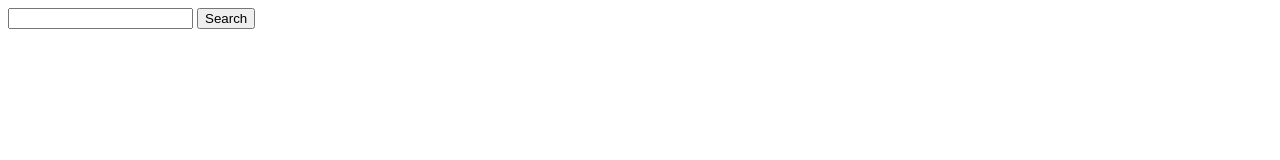
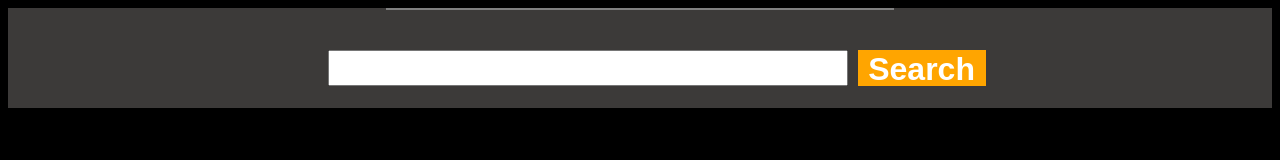
Before and after one commit to Addis-Belete/Weather-App, a website built with webpack: page dist/index.html in a window 1280 px wide. Built offline with Linux system fonts and the light colour scheme.

Commit message:
Add style to form

```diff
--- a/src/index.js
+++ b/src/index.js
@@ -1,4 +1,6 @@
+import './style.css'
 import { displayData } from './dom'
+import { clearField } from './logic';
 const cityWeather = function (city_name = 'Addis Ababa') {
 	fetch(`http://api.openweathermap.org/data/2.5/weather?q=${city_name}&appid=665d996c0995235e2a6538dc312d1922`, {
 		method: 'GET',
@@ -19,7 +21,7 @@ const cityWeather = function (city_name = 'Addis Ababa') {
 		});
 }
 
-
+window.onload = function () {
 	const city_name = document.getElementById('city_name');
 	const form = document.querySelector('form');
 	form.addEventListener('submit', (e) => {
@@ -32,5 +34,7 @@ form.addEventListener('submit', (e) => {
 		}
 		else {
 			cityWeather(city_name.value);
+			clearField()
 		}
 	})
+}
--- /dev/null
+++ b/src/logic.js
@@ -0,0 +1,8 @@
+
+
+const clearField = function () {
+	const city_name = document.getElementById('city_name');
+	city_name.value = '';
+
+}
+export { clearField }
--- a/src/style.css
+++ b/src/style.css
@@ -1,3 +1,43 @@
-.hello {
-  color: red;
+body{
+background-color:black ;
 }
+
+header{
+width: 100%;
+height: 100px;
+background-color: #3C3A39
+
+}
+form input{
+position:absolute;
+width: 40%;
+height: 30px;
+margin-left: 25%;
+margin-right: auto;
+top:50px;
+
+}
+
+form button{
+width: 10%;
+height: 36px;
+border: none;
+color: white;
+background-color: orange;
+position: absolute;
+left:67%;
+top:50px;
+font-size: 4vh;
+font-weight: bold;
+
+
+}
+
+section{
+width: 40%;
+height: auto;
+border:1px solid gray;
+margin-left: auto;
+margin-right: auto;
+
+}
```
Also changed, not shown: dist/bundle.js. Lines whose indentation alone changed are shown as unchanged.
